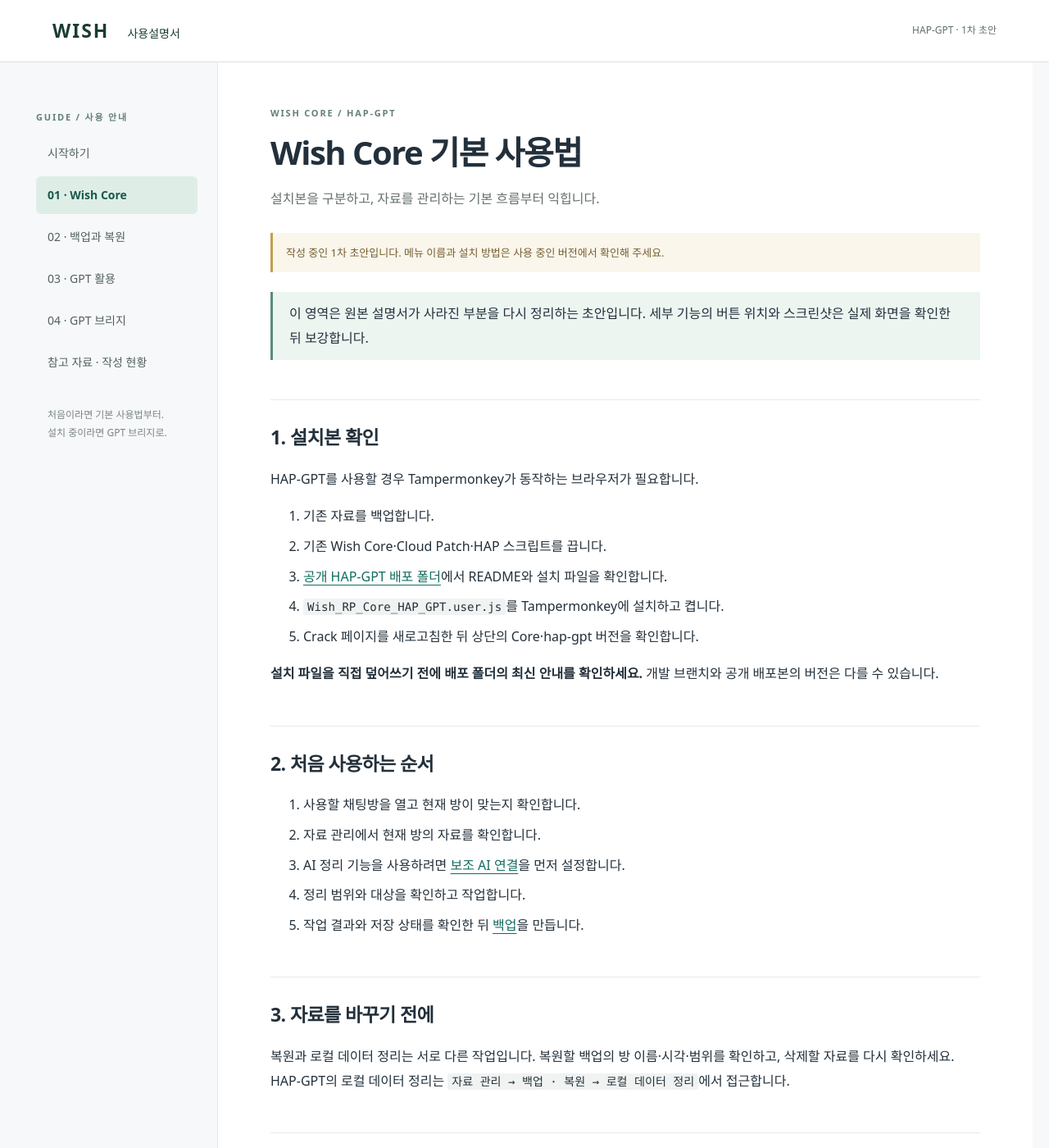
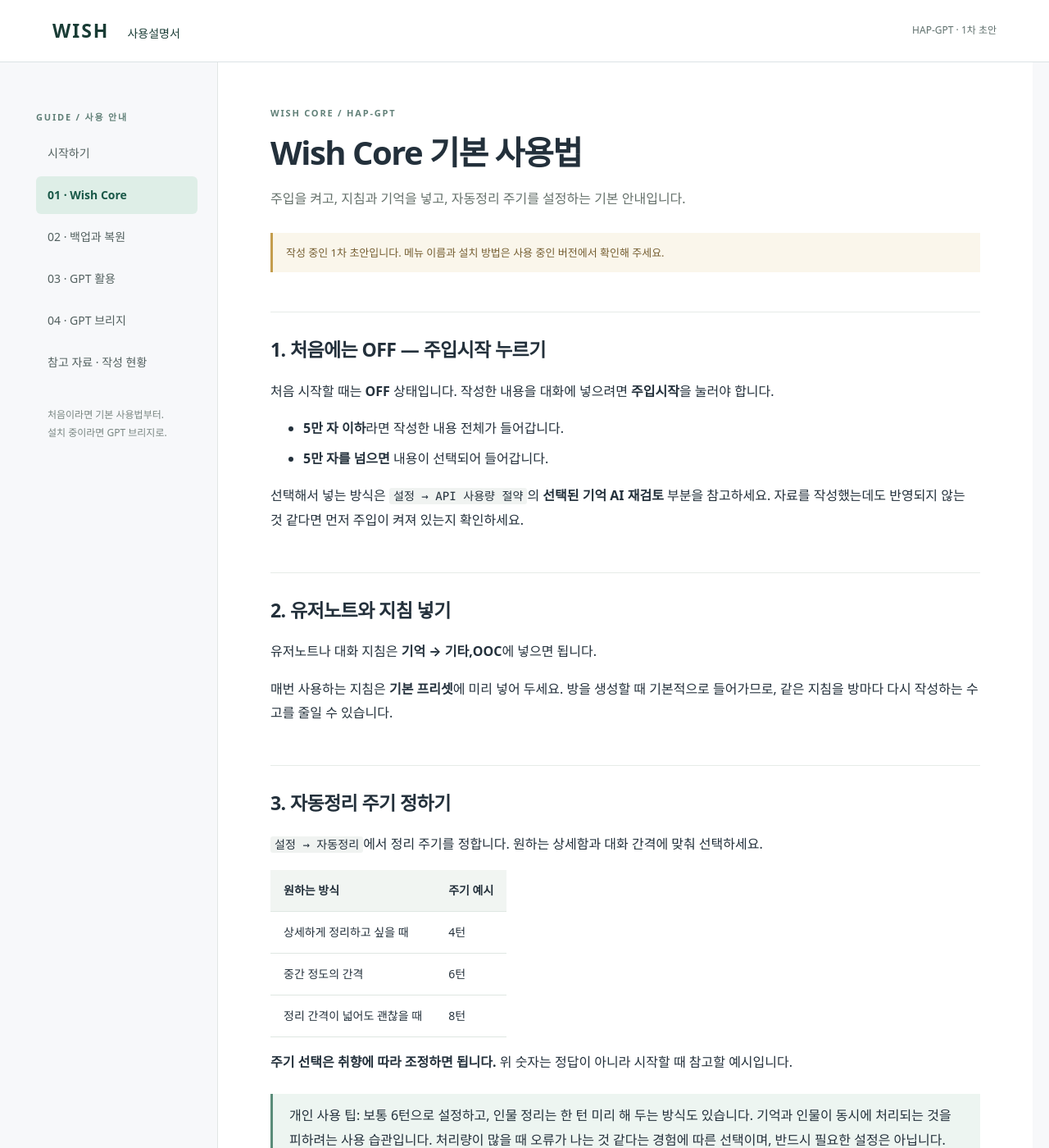
Before and after one commit to eun033/crack-help-page, a Jekyll site: the page built from core.md, in a window 1280 px wide and 1400 px high. Shown: the whole window at 82% size. Built offline with Jekyll 4.4.1, drawn with Linux system fonts in a browser that asks for light colours; some of the changed text lies outside the part shown.

Commit message:
docs: expand Wish Core basic usage and JSON import instructions

```diff
--- a/core.md
+++ b/core.md
@@ -1,36 +1,74 @@
 ---
 title: Wish Core 기본 사용법
-description: 설치본을 구분하고, 자료를 관리하는 기본 흐름부터 익힙니다.
+description: 주입을 켜고, 지침과 기억을 넣고, 자동정리 주기를 설정하는 기본 안내입니다.
 ---
-> 이 영역은 원본 설명서가 사라진 부분을 다시 정리하는 초안입니다. 세부 기능의 버튼 위치와 스크린샷은 실제 화면을 확인한 뒤 보강합니다.
+## 1. 처음에는 OFF — 주입시작 누르기
 
-## 1. 설치본 확인
+처음 시작할 때는 **OFF** 상태입니다. 작성한 내용을 대화에 넣으려면 **주입시작**을 눌러야 합니다.
 
-HAP-GPT를 사용할 경우 Tampermonkey가 동작하는 브라우저가 필요합니다.
+- **5만 자 이하**라면 작성한 내용 전체가 들어갑니다.
+- **5만 자를 넘으면** 내용이 선택되어 들어갑니다.
+
+선택해서 넣는 방식은 `설정 → API 사용량 절약`의 **선택된 기억 AI 재검토** 부분을 참고하세요. 자료를 작성했는데도 반영되지 않는 것 같다면 먼저 주입이 켜져 있는지 확인하세요.
+
+## 2. 유저노트와 지침 넣기
+
+유저노트나 대화 지침은 **기억 → 기타,OOC**에 넣으면 됩니다.
+
+매번 사용하는 지침은 **기본 프리셋**에 미리 넣어 두세요. 방을 생성할 때 기본적으로 들어가므로, 같은 지침을 방마다 다시 작성하는 수고를 줄일 수 있습니다.
+
+## 3. 자동정리 주기 정하기
+
+`설정 → 자동정리`에서 정리 주기를 정합니다. 원하는 상세함과 대화 간격에 맞춰 선택하세요.
+
+| 원하는 방식 | 주기 예시 |
+| --- | --- |
+| 상세하게 정리하고 싶을 때 | 4턴 |
+| 중간 정도의 간격 | 6턴 |
+| 정리 간격이 넓어도 괜찮을 때 | 8턴 |
+
+**주기 선택은 취향에 따라 조정하면 됩니다.** 위 숫자는 정답이 아니라 시작할 때 참고할 예시입니다.
+
+> 개인 사용 팁: 보통 6턴으로 설정하고, 인물 정리는 한 턴 미리 해 두는 방식도 있습니다. 기억과 인물이 동시에 처리되는 것을 피하려는 사용 습관입니다. 처리량이 많을 때 오류가 나는 것 같다는 경험에 따른 선택이며, 반드시 필요한 설정은 아닙니다.
+
+## 4. 인물에 모브 추가하기
+
+**인물 → 캐릭터**에서 모브를 추가할 수 있습니다.
+
+`기억 → 기타,OOC`에 적는 방법도 있습니다. 인물 관련 내용을 캐릭터 쪽에 모아 두는 편이 편하다면 이 메뉴를 활용하세요.
+
+## 5. 외부 AI로 재구축하기 · HAP-GPT
+
+HAP-GPT에서는 **자료관리**의 외부 AI 재구축 작업을 **GPT로 바로 보내는 기능**이 있습니다.
+
+1. 자료관리에서 외부 AI 재구축을 진행합니다.
+2. **GPT 전송**으로 자료와 요청 문구를 보냅니다.
+3. ChatGPT에서 첨부 내용과 문구를 확인하고 전송합니다.
+4. GPT의 작업이 끝나면 완성된 결과물을 가져옵니다.
+5. **JSON 가져오기**로 결과를 반영합니다.
+
+**GPT로 보냈다고 결과가 자동 적용되지는 않습니다.** 완성물을 가져와 JSON 가져오기를 해야 합니다.
+
+[GPT 전송과 보조 AI 연결 자세히 보기 →](gpt.html)
+
+## 6. 분기 만들기와 다른 방으로 복사하기
+
+분기를 만들거나 다른 방에 자료를 복사하고 싶다면 **다른방자료복사하기**를 사용하세요. 복사할 자료와 대상 방을 확인한 뒤 진행합니다.
+
+## 7. 로컬 데이터가 많아졌을 때
+
+`자료관리 → 백업 복원 → 로컬 데이터 정리`에서 사용하지 않는 방의 자료를 정리할 수 있습니다.
+
+삭제 전에는 필요한 방이 포함되지 않았는지 확인하고, 남겨 둘 자료는 먼저 [백업](backup.html)하세요.
+
+## 설치본 확인이 필요하다면
+
+HAP-GPT는 Tampermonkey가 동작하는 브라우저에 설치합니다.
 
 1. 기존 자료를 백업합니다.
 2. 기존 Wish Core·Cloud Patch·HAP 스크립트를 끕니다.
-3. [공개 HAP-GPT 배포 폴더](https://github.com/eun033/RpCleanerEpub/tree/main/main/wish-core-hap-gpt)에서 README와 설치 파일을 확인합니다.
-4. `Wish_RP_Core_HAP_GPT.user.js`를 Tampermonkey에 설치하고 켭니다.
-5. Crack 페이지를 새로고침한 뒤 상단의 Core·hap-gpt 버전을 확인합니다.
+3. [공개 HAP-GPT 배포 폴더](https://github.com/eun033/RpCleanerEpub/tree/main/main/wish-core-hap-gpt)의 최신 안내를 확인합니다.
+4. `Wish_RP_Core_HAP_GPT.user.js`를 설치하고 켭니다.
+5. Crack 페이지를 새로고침하고 상단 버전을 확인합니다.
 
-**설치 파일을 직접 덮어쓰기 전에 배포 폴더의 최신 안내를 확인하세요.** 개발 브랜치와 공개 배포본의 버전은 다를 수 있습니다.
-
-## 2. 처음 사용하는 순서
-
-1. 사용할 채팅방을 열고 현재 방이 맞는지 확인합니다.
-2. 자료 관리에서 현재 방의 자료를 확인합니다.
-3. AI 정리 기능을 사용하려면 [보조 AI 연결](gpt.html)을 먼저 설정합니다.
-4. 정리 범위와 대상을 확인하고 작업합니다.
-5. 작업 결과와 저장 상태를 확인한 뒤 [백업](backup.html)을 만듭니다.
-
-## 3. 자료를 바꾸기 전에
-
-복원과 로컬 데이터 정리는 서로 다른 작업입니다. 복원할 백업의 방 이름·시각·범위를 확인하고, 삭제할 자료를 다시 확인하세요. HAP-GPT의 로컬 데이터 정리는 `자료 관리 → 백업 · 복원 → 로컬 데이터 정리`에서 접근합니다.
-
-## 다음에 보강할 내용
-
-- 기억·인지·자료집의 의미와 실제 예시
-- 대화 진행, 정리, 재구축, 결과 적용의 상세 순서
-- 방 전환과 분기방에서 주의할 점
-- 화면별 메뉴 설명과 실제 스크린샷
+개발 브랜치와 공개 배포본의 버전은 다를 수 있습니다. ChatGPT 구독을 연결하려면 [GPT 브리지 안내](bridge.html)를 이어서 읽으세요.
--- a/gpt.md
+++ b/gpt.md
@@ -19,6 +19,9 @@ ChatGPT 구독과 OpenAI API는 별도 경로입니다. 구독 연결은 일반
 3. ChatGPT 전달함에서 **이 방으로 전송**을 누릅니다.
 4. 첨부 파일과 요청 문구가 맞는지 확인합니다.
 5. **최종 전송 버튼은 직접 누릅니다.**
+6. GPT 작업이 끝나면 완성된 결과물을 가져와 **JSON 가져오기**로 반영합니다.
+
+**GPT 전송은 결과를 자동 적용하는 기능이 아닙니다.** HAP-GPT의 자료관리에서 외부 AI 재구축을 보낸 뒤에도, 완료된 결과를 직접 가져와야 합니다.
 
 브라우저가 자동 첨부를 막으면 전달함에서 파일을 저장해 직접 첨부합니다. 모바일에서는 첨부 후 요청 문구가 남아 있는지도 확인하세요.
 
```
Also changed, not shown: sources.md (+1 -1 lines).
